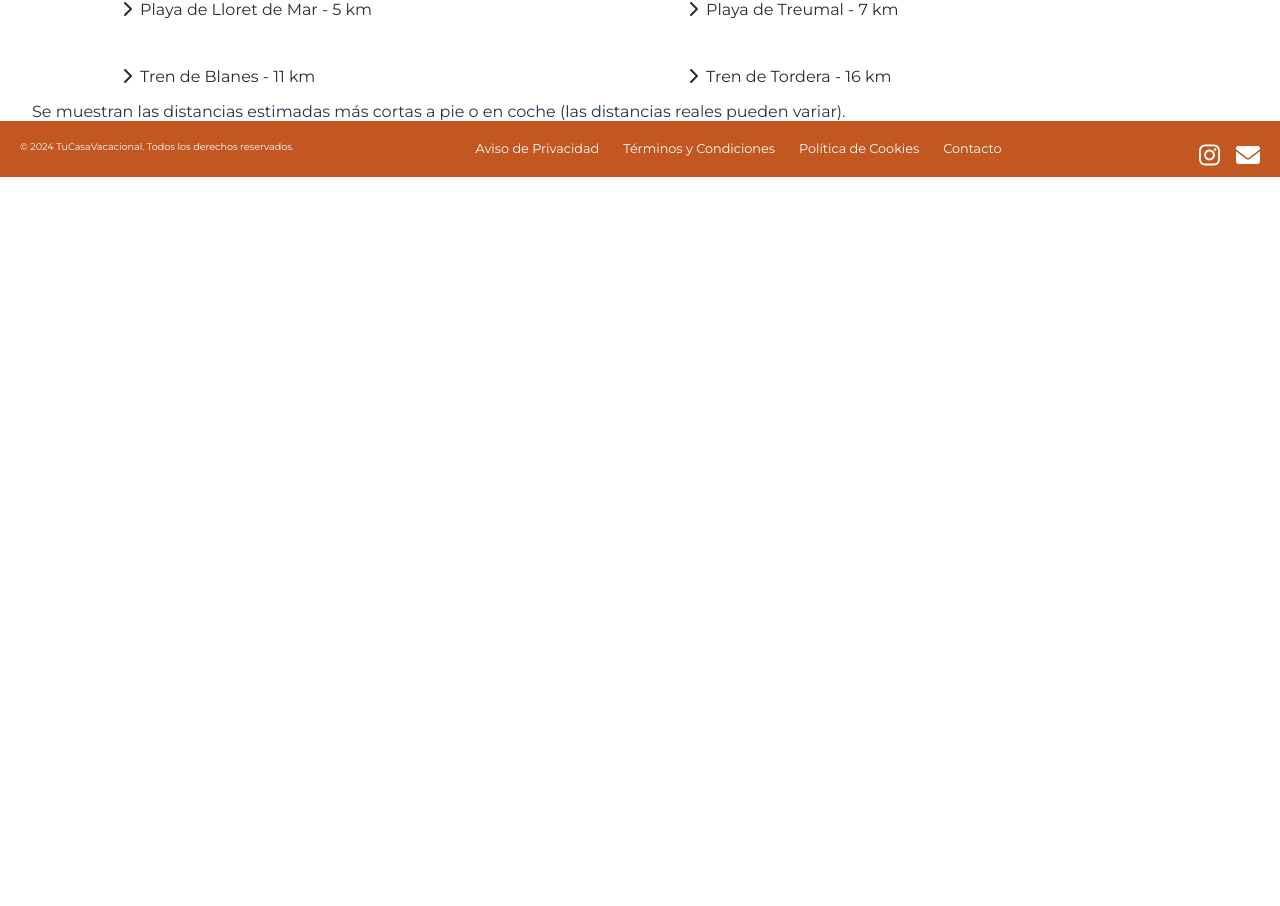
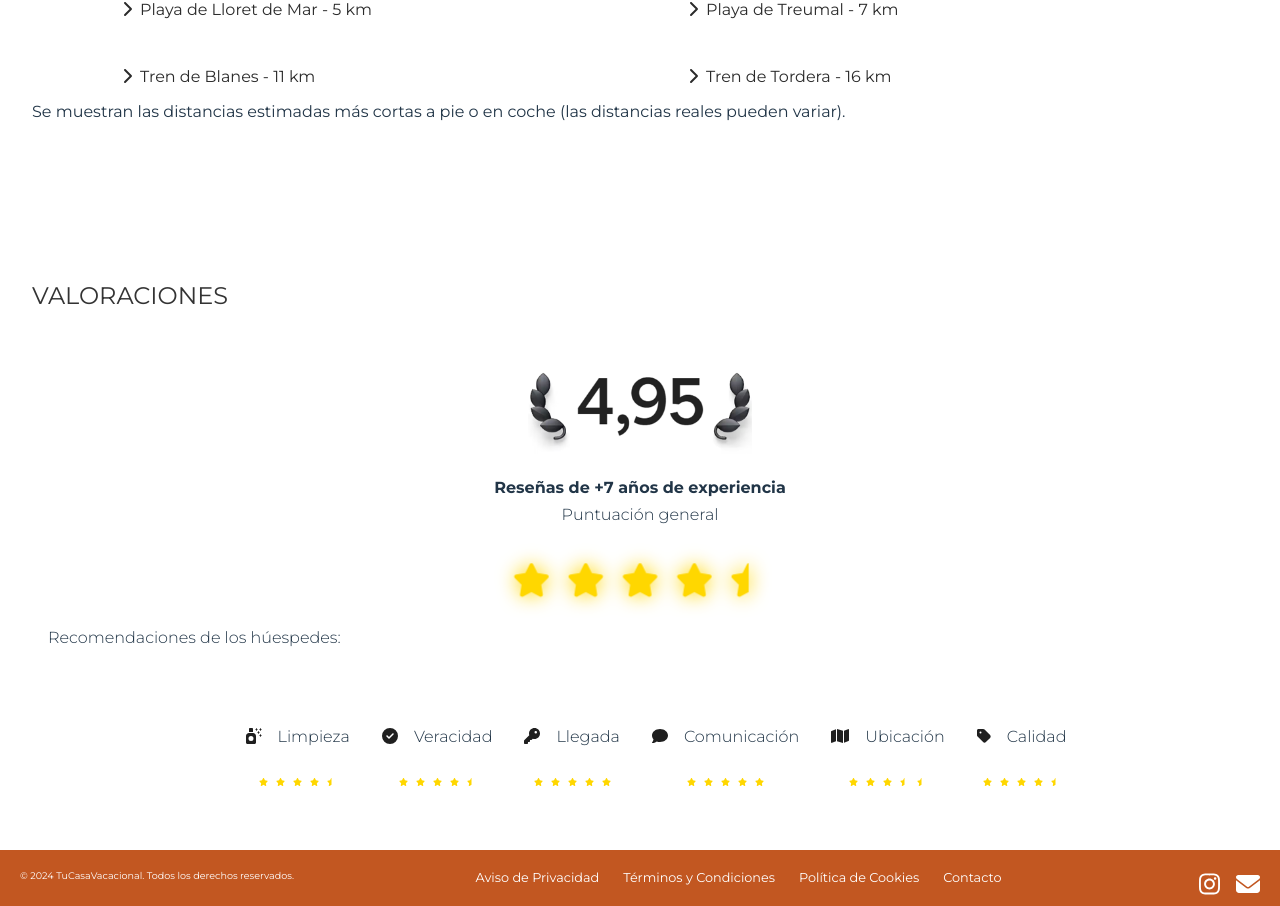
Before and after one commit to SaraJoLo/H.H.Cardona, a React (Vite) app: page / in a window 1280 px wide. Shown: the part 2639-3545 px from the top of the page. Before the commit the page ends 2816 px from the top, so only its background shows below. Built offline with nearby package versions, Linux system fonts and the light colour scheme; a web font is replaced by a local one.

Commit message:
feature reviews component in home page

```diff
--- a/src/components/reviews/reviews.jsx
+++ b/src/components/reviews/reviews.jsx
@@ -0,0 +1,109 @@
+import React from "react";
+import "./reviews.scss";
+import {FontAwesomeIcon} from "@fortawesome/react-fontawesome";
+import {faStar, faKey, faComment, faTag, faMap, faCircleCheck, faSprayCanSparkles, faStarHalf} from "@fortawesome/free-solid-svg-icons";
+
+const icons = [
+    {faStar, label :" Star"},
+    {faSprayCanSparkles, label :" Sparkles"},
+    {faStarHalf, label :" Half Star"},
+    {faKey, label :" Key"},
+    {faComment, label :" Comment"},
+    {faTag, label :" Tag"},
+    {faMap, label :" Map"},
+    {faCircleCheck, label :" Check"},
+]
+const img =[
+  "../public/assets/review.png"
+]
+function Reviews() {
+    return (
+      <div className="reviews-container">
+        <h3>VALORACIONES</h3>
+        <div className="columnone">
+          <img src={img} alt="reviewImage" className="review-img" />
+          <h4>Reseñas de +7 años de experiencia</h4>
+          <p>Puntuación general</p>
+          <div className="starsfirst">
+            <FontAwesomeIcon icon={faStar} />
+            <FontAwesomeIcon icon={faStar} />
+            <FontAwesomeIcon icon={faStar} />
+            <FontAwesomeIcon icon={faStar} />
+            <FontAwesomeIcon icon={faStarHalf} />
+          </div>
+        </div>
+        <div className="columntwo">
+          <p className="service-reviews">Recomendaciones de los húespedes: </p>
+          <ul>
+            <p>
+              <FontAwesomeIcon icon={faSprayCanSparkles} className="fa-icon" />
+              Limpieza
+              <div className="stars">
+                <FontAwesomeIcon icon={faStar} />
+                <FontAwesomeIcon icon={faStar} />
+                <FontAwesomeIcon icon={faStar} />
+                <FontAwesomeIcon icon={faStar} />
+                <FontAwesomeIcon icon={faStarHalf} />
+              </div>
+            </p>
+            <p>
+              <FontAwesomeIcon icon={faCircleCheck} className="fa-icon" />
+              Veracidad
+              <div className="stars">
+                <FontAwesomeIcon icon={faStar} />
+                <FontAwesomeIcon icon={faStar} />
+                <FontAwesomeIcon icon={faStar} />
+                <FontAwesomeIcon icon={faStar} />
+                <FontAwesomeIcon icon={faStarHalf} />
+              </div>
+            </p>
+            <p>
+              <FontAwesomeIcon icon={faKey} className="fa-icon" />
+              Llegada
+              <div className="stars">
+                <FontAwesomeIcon icon={faStar} />
+                <FontAwesomeIcon icon={faStar} />
+                <FontAwesomeIcon icon={faStar} />
+                <FontAwesomeIcon icon={faStar} />
+                <FontAwesomeIcon icon={faStar} />
+              </div>
+            </p>
+            <p>
+              <FontAwesomeIcon icon={faComment} className="fa-icon" />
+              Comunicación
+              <div className="stars">
+                <FontAwesomeIcon icon={faStar} />
+                <FontAwesomeIcon icon={faStar} />
+                <FontAwesomeIcon icon={faStar} />
+                <FontAwesomeIcon icon={faStar} />
+                <FontAwesomeIcon icon={faStar} />
+              </div>
+            </p>
+            <p>
+              <FontAwesomeIcon icon={faMap} className="fa-icon" />
+              Ubicación
+              <div className="stars">
+                <FontAwesomeIcon icon={faStar} />
+                <FontAwesomeIcon icon={faStar} />
+                <FontAwesomeIcon icon={faStar} />
+                <FontAwesomeIcon icon={faStarHalf} />
+                <FontAwesomeIcon icon={faStarHalf} />
+              </div>
+            </p>
+            <p>
+              <FontAwesomeIcon icon={faTag} className="fa-icon" />
+              Calidad
+              <div className="stars">
+                <FontAwesomeIcon icon={faStar} />
+                <FontAwesomeIcon icon={faStar} />
+                <FontAwesomeIcon icon={faStar} />
+                <FontAwesomeIcon icon={faStar} />
+                <FontAwesomeIcon icon={faStarHalf} />
+              </div>
+            </p>
+          </ul>
+        </div>
+      </div>
+    );
+  }
+export default Reviews;
--- a/src/components/reviews/reviews.scss
+++ b/src/components/reviews/reviews.scss
@@ -0,0 +1,107 @@
+.reviews-container {
+    width: 100%;
+    font-family: 'Montserrat', sans-serif;
+    font-size: 1rem;
+    font-weight: 300;
+    display: flex;
+    flex-direction: column;
+    text-decoration: none;
+
+    h3 {
+        margin-top: 10rem;
+        font-size: 1.5rem;
+        font-weight: 400;
+        margin-bottom: 1.5rem;
+        text-align: left;
+        padding-right: 80%;
+        color: #333;
+    }
+
+    ul {
+        display: flex;
+        flex-direction: row;
+        justify-content: center;
+        margin-top: 2rem;
+        padding: 3rem;
+        gap: 2rem;
+    }
+}
+
+.columnone {
+    display: flex;
+    flex-direction: column;
+    align-items: center;
+    justify-content: space-between;
+    padding: 1rem;
+    gap: 0.5rem;
+    float: left;
+
+    img {
+        max-width: 14rem;
+        margin-bottom: 1rem;
+    }
+}
+
+.fa-icon {
+    color: #1f1f1f;
+    margin-right: 1rem;
+    font-size: 1rem;
+}
+
+.starsfirst {
+    color: #FFD700;
+    font-size: 2rem;
+    display: flex;
+    justify-content: center;
+    gap: 1rem;
+    margin-top: 2rem;
+    animation: star-glow 1.5s infinite;
+
+    svg {
+        transition: transform 0.3s ease, opacity 0.3s ease;
+        &:hover {
+            transform: scale(1.2);
+            opacity: 0.8;
+        }
+    }
+}
+
+.stars {
+    color: #FFD700;
+    font-size: 0.5rem;
+    display: flex;
+    justify-content: center;
+    gap: 0.5rem;
+    margin-top: 2rem;
+}
+
+.columntwo {
+    display: flex;
+    flex-direction: column;
+    align-items: stretch;
+    padding: 1rem;
+    margin-left: 2rem;
+    font-style: normal;
+}
+
+@keyframes star-glow {
+    0%, 100% {
+        transform: scale(1);
+        filter: drop-shadow(0 0 0.3125rem #FFD700);
+    }
+    50% {
+        transform: scale(1.1);
+        filter: drop-shadow(0 0 1rem #FFD700);
+    }
+}
+
+@keyframes fade-in {
+    0% {
+        opacity: 0;
+        transform: scale(0.8);
+    }
+    100% {
+        opacity: 1;
+        transform: scale(1);
+    }
+}
--- a/src/pages/Home/home.jsx
+++ b/src/pages/Home/home.jsx
@@ -6,6 +6,7 @@ import Map from '../../components/map/map';
 import { FontAwesomeIcon } from '@fortawesome/react-fontawesome';
 import { faWifi, faSoap, faMountain, faSwimmingPool, faPaw, faGamepad, faCar, faTv, faBaby, faKitchenSet, faChevronRight } from '@fortawesome/free-solid-svg-icons';
 import InfoService from '../../components/infoservice/infoservice';
+import Reviews from '../../components/reviews/reviews';
 
 const amenities = [
   { icon: faWifi, label: "Wi-Fi" },
@@ -76,6 +77,7 @@ function Home() {
       </div>
       <InfoService />
       <Map />
+      < Reviews />
     </div>
   );
 }
```
Also changed, not shown: public/assets/review.png (added).
